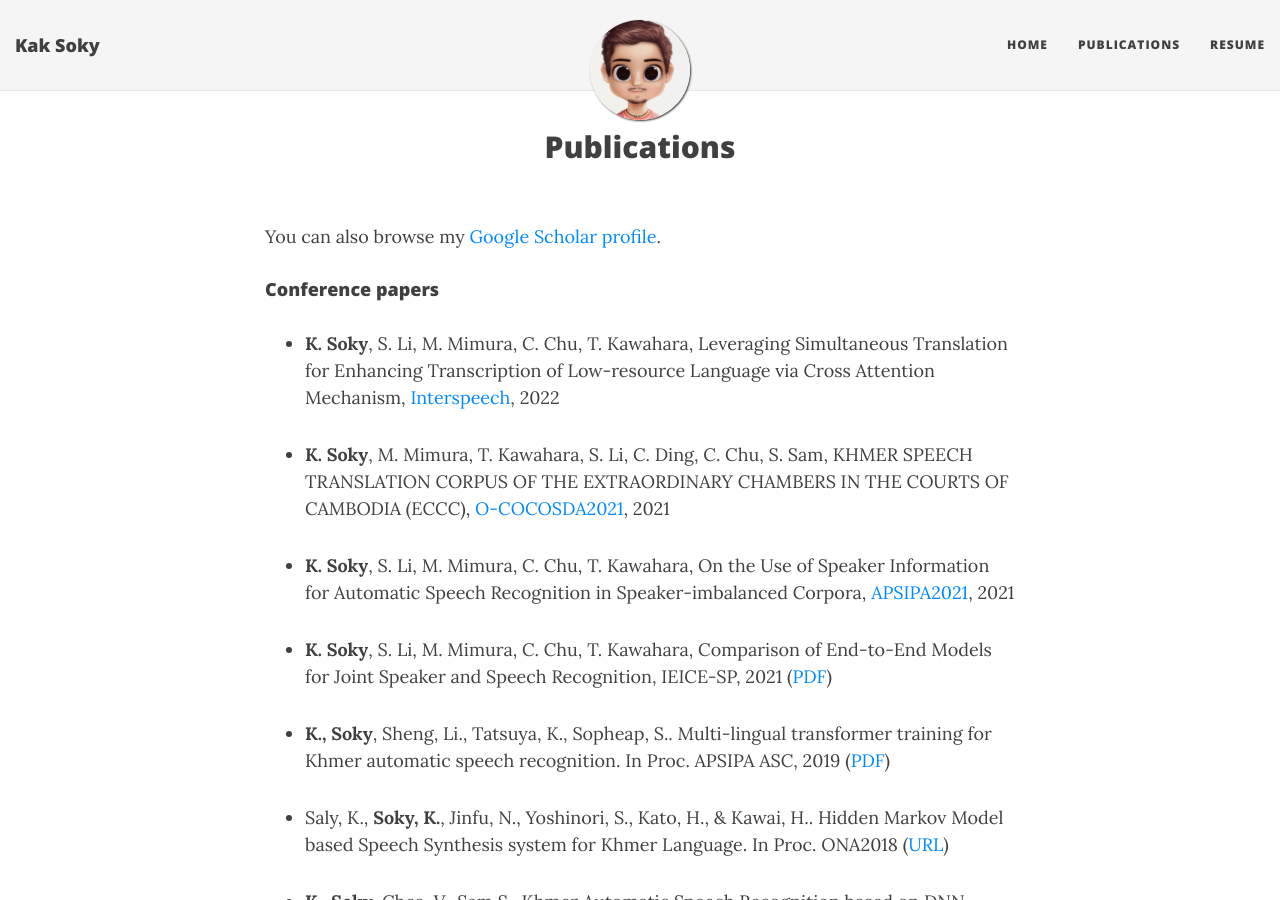
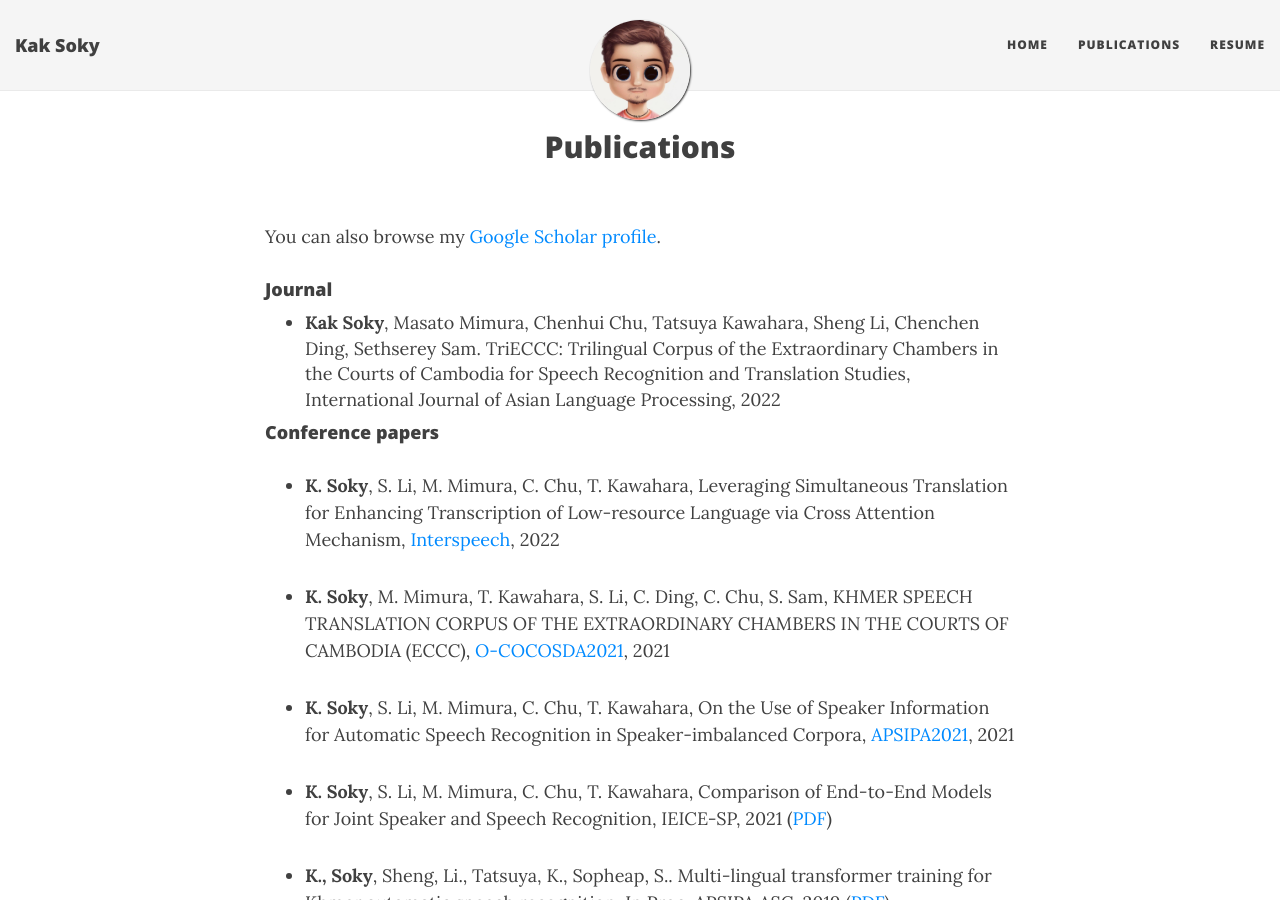
Before and after one commit to ksoky/ksoky.github.io, a Jekyll site: the page built from publications.md, in a window 1280 px wide and 900 px high. Built offline with Jekyll 4.4.1, drawn with Linux system fonts in a browser that asks for light colours; nearby versions of some CDN libraries.

Commit message:
update a journal

```diff
--- a/publications.md
+++ b/publications.md
@@ -5,6 +5,10 @@ title: Publications
 
 You can also browse my <a href="https://scholar.google.com/citations?hl=en&user=rVlkSQcAAAAJ" target="_blank">Google Scholar profile</a>.
 <br />
+
+#### Journal
+- **Kak Soky**, Masato Mimura, Chenhui Chu, Tatsuya Kawahara, Sheng Li, Chenchen Ding, Sethserey Sam.
+TriECCC: Trilingual Corpus of the Extraordinary Chambers in the Courts of Cambodia for Speech Recognition and Translation Studies, International Journal of Asian Language Processing, 2022
 
 #### Conference papers
 - **K. Soky**, S. Li, M. Mimura, C. Chu, T. Kawahara, Leveraging Simultaneous Translation for Enhancing Transcription of Low-resource Language via Cross Attention Mechanism, <a href="https://interspeech2022.org/" target="_blank">Interspeech</a>, 2022
```
